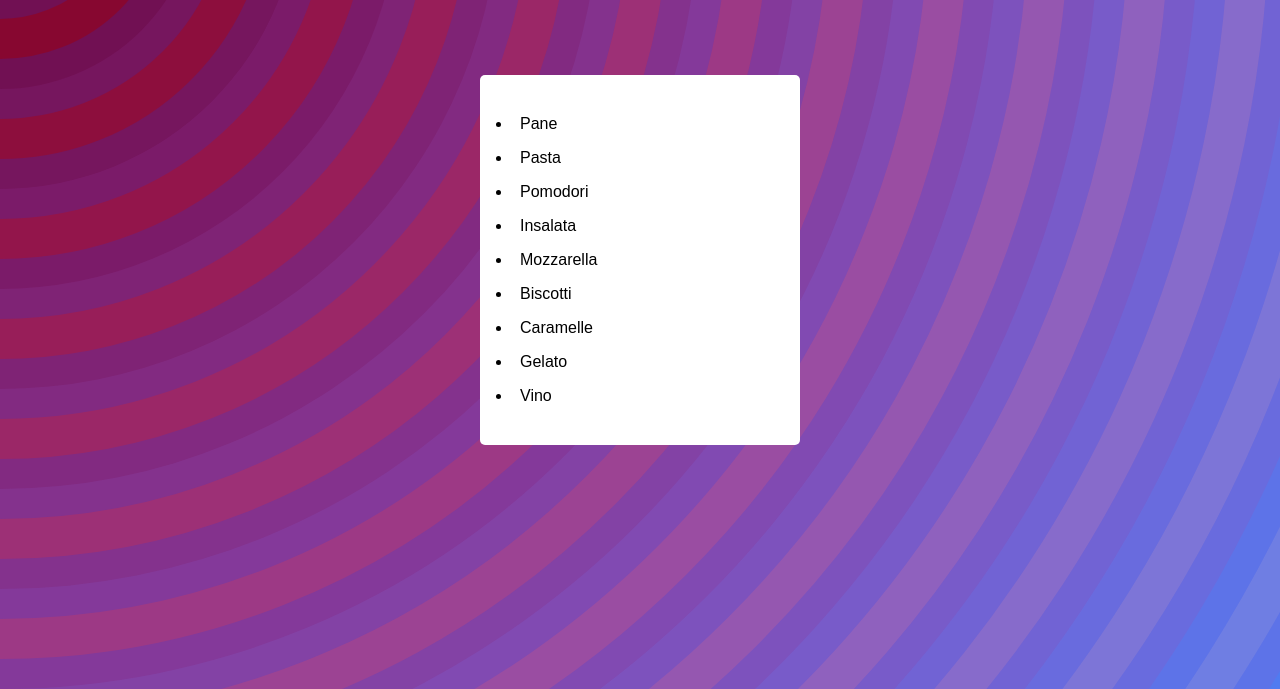
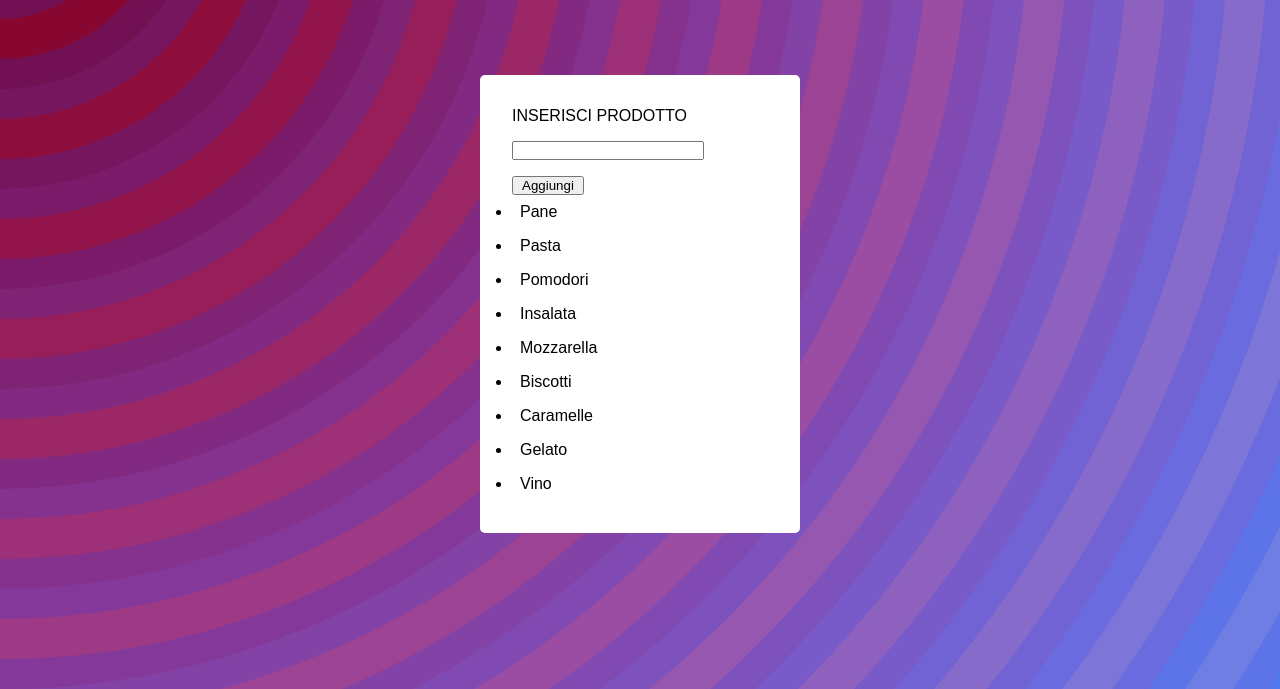
Before and after one commit to MatteoTarabella04/js-lista-spesa, a plain HTML site: page index.html in a window 1280 px wide. Shown: the part 111-800 px from the top of the page. Drawn offline with Linux system fonts and the light colour scheme.

Commit message:
add alternative solution with user input

```diff
--- a/assets/css/style.css
+++ b/assets/css/style.css
@@ -45,3 +45,13 @@ li {
    padding: 0.5rem;
    text-transform: capitalize;
 }
+
+#product {
+   margin: 1rem 0;
+   display: inline-block;
+   width: 75%;
+}
+
+button {
+   padding: 0 0.5rem;
+}
--- a/index.html
+++ b/index.html
@@ -13,6 +13,9 @@
       <div class="container">
          <h1 class="text_center">Lista della spesa</h1>
          <div class="card">
+            <label for="listItem">INSERISCI PRODOTTO</label>
+            <input type="text" name="listItem" id="product" onfocus="this.value=''">
+            <button id="add">Aggiungi</button>
            <ul id="list">
             <!-- JS -->
            </ul>
```
Also changed, not shown: assets/js/main.js (+15 -0 lines).
